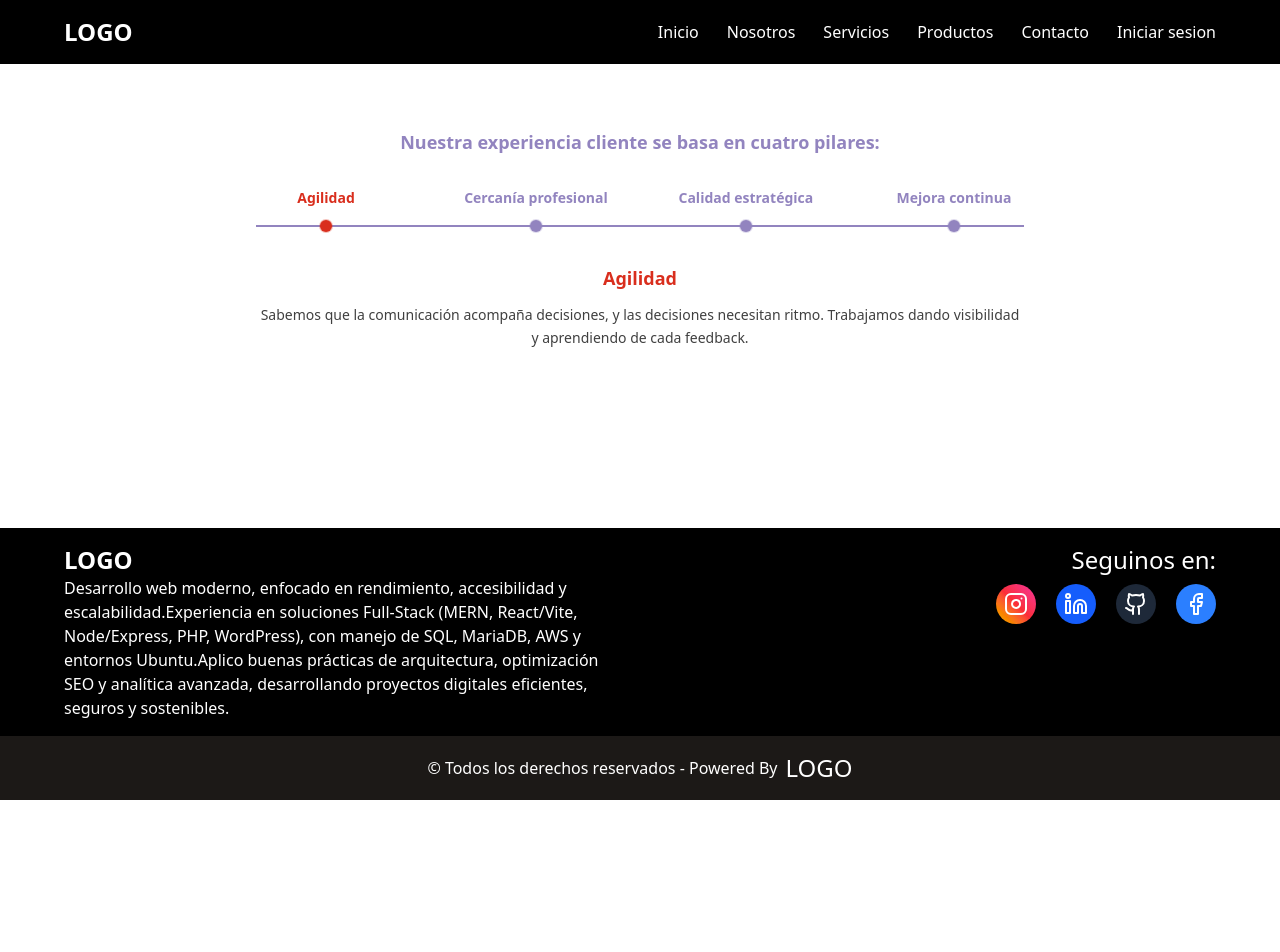
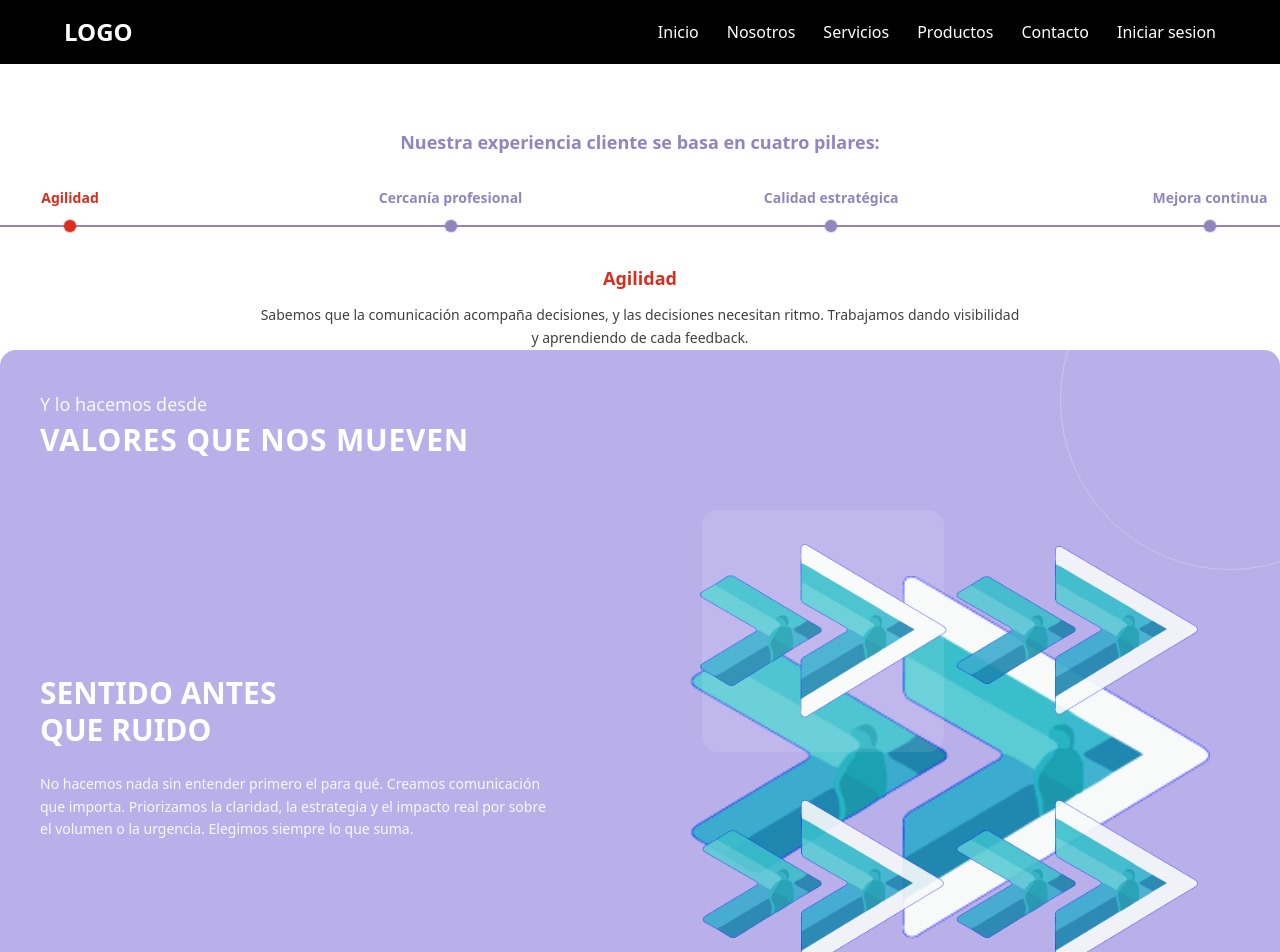
Before and after one commit to infousinacreativa-dev/pruebaTecnicoConFilterCustomHooks, a React (Vite) app in the folder componentesUiTailwinds/: page / in a window 1280 px wide. Shown: the top 952 px of the page. Before the commit the page ends 800 px from the top, so only its background shows below. Built offline with nearby package versions, Linux system fonts and the light colour scheme.

Commit message:
agrego linea de tiempo

```diff
--- /dev/null
+++ b/componentesUiTailwinds/src/componentes/ValoresPuzzle/ValoresPuzzle.jsx
@@ -0,0 +1,211 @@
+import { useMemo, useState, useCallback } from "react";
+
+export default function ValoresPuzzle() {
+  // ✅ Cambiá estas rutas por tus assets reales
+  const items = useMemo(
+    () => [
+      {
+        key: "sentido",
+        title: "SENTIDO ANTES\nQUE RUIDO",
+        paragraph:
+          "No hacemos nada sin entender primero el para qué. Creamos comunicación que importa. Priorizamos la claridad, la estrategia y el impacto real por sobre el volumen o la urgencia. Elegimos siempre lo que suma.",
+        imgSmall: "/img/faviCon.png",
+        imgLarge: "/img/faviCon.png",
+      },
+      {
+        key: "coherencia",
+        title: "COHERENCIA\nQUE SOSTIENE",
+        paragraph:
+          "La comunicación externa e interna deben estar alineadas. Trabajamos para que lo que decís sea lo que hacés, actuamos alineados a lo que pensamos, decimos y hacemos. No prometemos sin respaldo, no improvisamos sin información y decidimos con criterio profesional. La coherencia es nuestra forma de generar vínculos con garantía de confianza.",
+        imgSmall: "/img/faviCon.png",
+        imgLarge: "/img/faviCon.png",
+      },
+      {
+        key: "pasion",
+        title: "PASIÓN\nQUE IMPULSA",
+        paragraph:
+          "Nos mueve crear, proponer y empujar ideas con energía. La pasión sostiene el proceso y enciende la acción: buscamos elevar cada proyecto con intención y dedicación real.",
+        imgSmall: "/img/faviCon.png",
+        imgLarge: "/img/faviCon.png",
+      },
+      {
+        key: "crecimiento",
+        title: "CRECIMIENTO\nCOMPARTIDO",
+        paragraph:
+          "La comunicación debe generar resultados. Diseñamos con objetivos claros y medimos el impacto real de cada acción. Crecemos como equipo, como personas, con nuestros clientes y en las comunidades en las que trabajamos.",
+        imgSmall: "/img/faviCon.png",
+        imgLarge: "/img/faviCon.png",
+      },
+    ],
+    []
+  );
+
+  const [activeKey, setActiveKey] = useState(items[0].key);
+  const [mobileDetail, setMobileDetail] = useState(false);
+
+  const active = items.find((i) => i.key === activeKey) ?? items[0];
+
+  const setActive = useCallback(
+    (key) => {
+      setActiveKey(key);
+    },
+    [setActiveKey]
+  );
+
+  return (
+    <section className="w-full">
+      {/* Fondo / layout general (similar al mock) */}
+      <div className="relative overflow-hidden rounded-2xl bg-[#b9b0ea] px-6 py-10 sm:px-10">
+        {/* Decoración circular opcional (como en mock) */}
+        <div className="pointer-events-none absolute right-[-120px] top-[-120px] h-[340px] w-[340px] rounded-full border border-white/25" />
+
+        {/* Título */}
+        <div className="max-w-6xl">
+          <p className="text-white/90 text-base sm:text-lg">Y lo hacemos desde</p>
+          <h3 className="mt-1 text-2xl font-extrabold uppercase tracking-wide text-white sm:text-3xl">
+            Valores que nos mueven
+          </h3>
+        </div>
+
+        {/* ===================== DESKTOP ===================== */}
+        <div className="mt-10 hidden md:grid md:grid-cols-2 md:items-center md:gap-10">
+          {/* Texto izquierdo */}
+          <div className="max-w-xl">
+            <h4 className="whitespace-pre-line text-3xl font-extrabold uppercase leading-tight text-white">
+              {active.title}
+            </h4>
+
+            <p className="mt-6 max-w-lg text-sm leading-relaxed text-white/90">
+              {active.paragraph}
+            </p>
+          </div>
+
+          {/* Puzzle derecho */}
+          <div className="relative">
+            {/* Contenedor: mismo “bloque” para small + large */}
+            <div className="relative mx-auto w-full max-w-[520px]">
+              {/* Large (pieza expandida) */}
+              <div className="relative aspect-[1/1] w-full">
+                <img
+                  src={active.imgLarge}
+                  alt={active.title.replace("\n", " ")}
+                  className="absolute inset-0 h-full w-full object-contain transition-opacity duration-300"
+                  draggable="false"
+                />
+              </div>
+
+              {/* Small grid “por arriba” (rompecabezas 2x2) */}
+              <div className="absolute inset-0 grid grid-cols-2 grid-rows-2 gap-3 p-3">
+                {items.map((it) => {
+                  const isActive = it.key === activeKey;
+
+                  return (
+                    <button
+                      key={it.key}
+                      type="button"
+                      onClick={() => setActive(it.key)}
+                      onMouseEnter={() => setActive(it.key)}
+                      className={[
+                        "group relative rounded-2xl outline-none transition",
+                        "focus-visible:ring-4 focus-visible:ring-white/50",
+                        isActive ? "z-10" : "opacity-90 hover:opacity-100",
+                      ].join(" ")}
+                      aria-pressed={isActive}
+                    >
+                      <img
+                        src={it.imgSmall}
+                        alt={it.title.replace("\n", " ")}
+                        className={[
+                          "h-full w-full object-contain",
+                          "transition-transform duration-300",
+                          isActive ? "scale-[1.02]" : "group-hover:scale-[1.02]",
+                        ].join(" ")}
+                        draggable="false"
+                      />
+
+                      {/* Overlay activo sutil */}
+                      <span
+                        className={[
+                          "pointer-events-none absolute inset-0 rounded-2xl transition",
+                          isActive ? "bg-white/10" : "bg-transparent group-hover:bg-white/5",
+                        ].join(" ")}
+                      />
+                    </button>
+                  );
+                })}
+              </div>
+            </div>
+          </div>
+        </div>
+
+        {/* ===================== MOBILE ===================== */}
+        <div className="mt-8 md:hidden">
+          {/* Vista puzzle (como 4ta foto) */}
+          {!mobileDetail && (
+            <div className="mx-auto max-w-[360px]">
+              <div className="grid grid-cols-2 grid-rows-2 gap-3">
+                {items.map((it) => {
+                  const isActive = it.key === activeKey;
+
+                  return (
+                    <button
+                      key={it.key}
+                      type="button"
+                      onClick={() => {
+                        setActive(it.key);
+                        setMobileDetail(true);
+                      }}
+                      className={[
+                        "relative rounded-2xl outline-none transition",
+                        "focus-visible:ring-4 focus-visible:ring-white/50",
+                        isActive ? "bg-white/10" : "bg-white/0",
+                      ].join(" ")}
+                      aria-pressed={isActive}
+                    >
+                      <img
+                        src={it.imgSmall}
+                        alt={it.title.replace("\n", " ")}
+                        className="h-full w-full object-contain"
+                        draggable="false"
+                      />
+                    </button>
+                  );
+                })}
+              </div>
+            </div>
+          )}
+
+          {/* Vista detalle (como 5ta foto) */}
+          {mobileDetail && (
+            <div className="mx-auto max-w-[420px]">
+              <button
+                type="button"
+                onClick={() => setMobileDetail(false)}
+                className="mb-4 inline-flex items-center gap-2 rounded-full bg-white/20 px-4 py-2 text-sm font-semibold text-white backdrop-blur hover:bg-white/25"
+              >
+                <span className="text-lg leading-none">‹</span> Volver
+              </button>
+
+              <div className="rounded-3xl bg-white/15 p-4 backdrop-blur">
+                <img
+                  src={active.imgLarge}
+                  alt={active.title.replace("\n", " ")}
+                  className="mx-auto w-full max-w-[340px] object-contain"
+                  draggable="false"
+                />
+
+                <h4 className="mt-5 whitespace-pre-line text-center text-2xl font-extrabold uppercase leading-tight text-white">
+                  {active.title}
+                </h4>
+
+                <p className="mt-4 text-sm leading-relaxed text-white/90">
+                  {active.paragraph}
+                </p>
+              </div>
+            </div>
+          )}
+        </div>
+      </div>
+    </section>
+  );
+}
--- a/componentesUiTailwinds/src/componentes/lineTime/ExperiencePillars.jsx
+++ b/componentesUiTailwinds/src/componentes/lineTime/ExperiencePillars.jsx
@@ -68,7 +68,7 @@ export default function ExperiencePillars() {
       </h3>
 
       {/* ===================== DESKTOP (md+) ===================== */}
-      <div className="relative mx-auto mt-8 hidden w-full max-w-5xl md:block">
+      <div className="relative mx-auto mt-8 hidden w-full md:block">
         {/* Línea */}
         <div className={`absolute left-0 right-0 top-[37px] h-[2px] ${Purple.line}`} />
 
--- a/componentesUiTailwinds/src/pages/home/Home.jsx
+++ b/componentesUiTailwinds/src/pages/home/Home.jsx
@@ -1,7 +1,7 @@
 
 import { ProductCard } from '../../componentes/ecommerceCard/ProductCard'
 import ExperiencePillars from '../../componentes/lineTime/ExperiencePillars'
-
+import ValoresPuzzle from '../../componentes/ValoresPuzzle/ValoresPuzzle'
 
 import './Home.css'
 
@@ -20,12 +20,10 @@ const product = [
 export function Home() {
 
     return (
-        <section className='flex justify-center'>
+        <div className="py-16">
+                <ExperiencePillars />
 
-
-            <div className="py-16">
-                <ExperiencePillars />
+                <ValoresPuzzle />
             </div>
-        </section>
     )
 }
```
